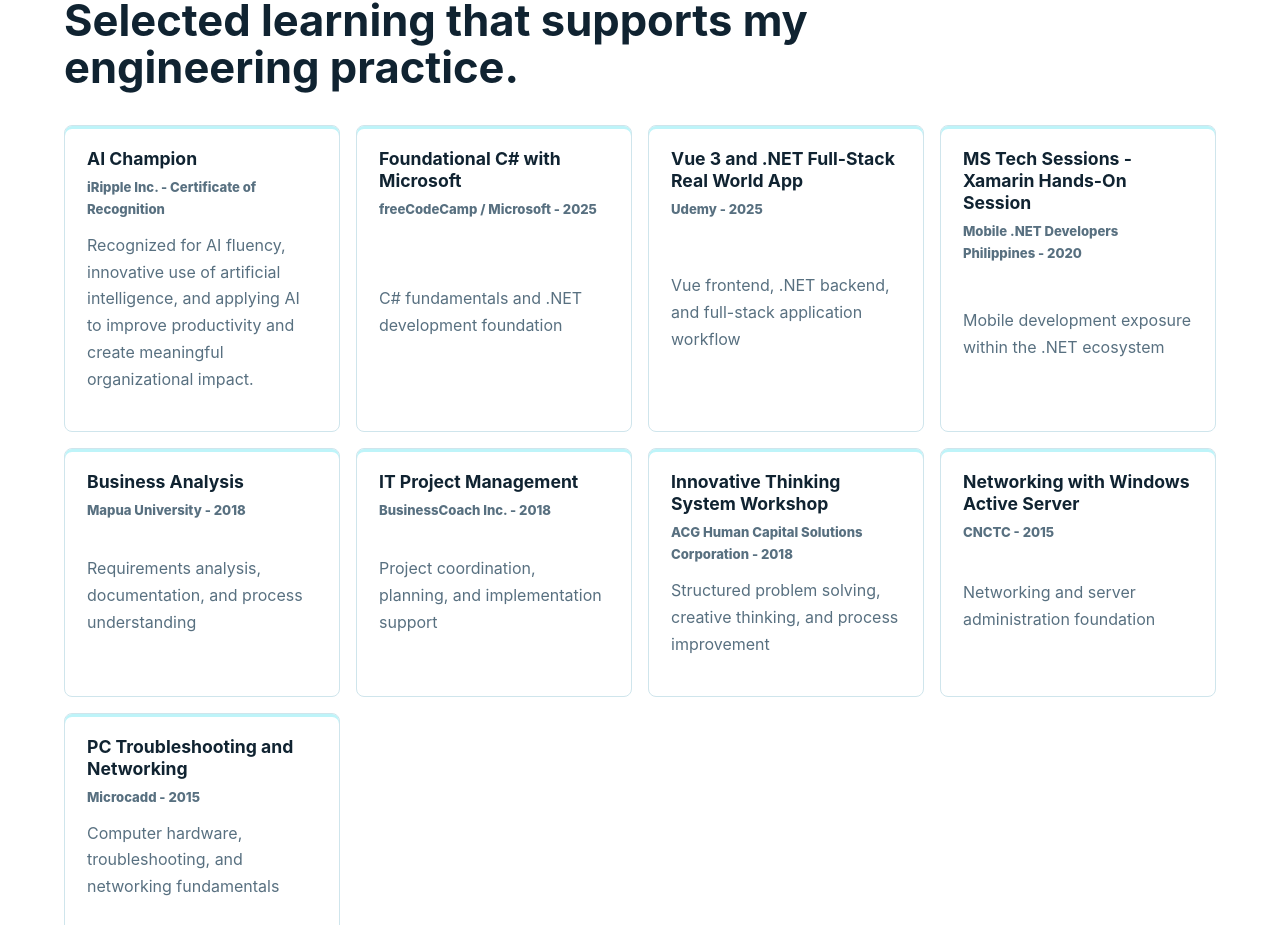
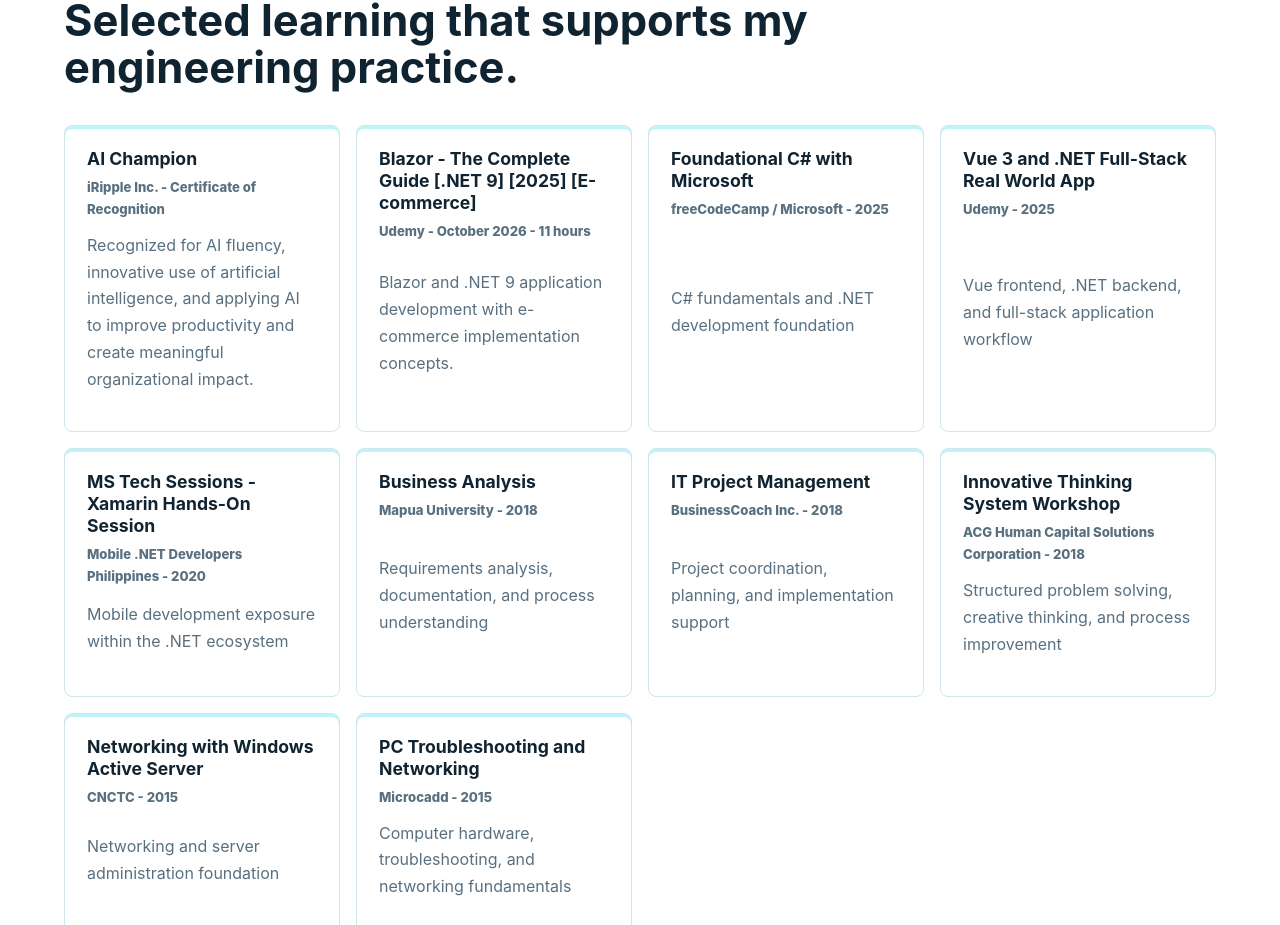
Before and after one commit to josephntiotangco/josephntiotangco_web_portfolio, a Vue app: page / in a window 1280 px wide. Shown: the part 5049-5974 px from the top of the page. Built offline with nearby package versions, Linux system fonts and the light colour scheme.

Commit message:
add blazor net 9 credential to portfolio

```diff
--- a/src/App.vue
+++ b/src/App.vue
@@ -123,6 +123,13 @@ const trainings = [
     meta: "iRipple Inc. - Certificate of Recognition",
     focus:
       "Recognized for AI fluency, innovative use of artificial intelligence, and applying AI to improve productivity and create meaningful organizational impact."
+  },
+  //JT-2026/10/01 - add blazor net 9 course credential
+  {
+    title: "Blazor - The Complete Guide [.NET 9] [2025] [E-commerce]",
+    meta: "Udemy - October 2026 - 11 hours",
+    focus:
+      "Blazor and .NET 9 application development with e-commerce implementation concepts."
   },
   {
     title: "Foundational C# with Microsoft",
```
